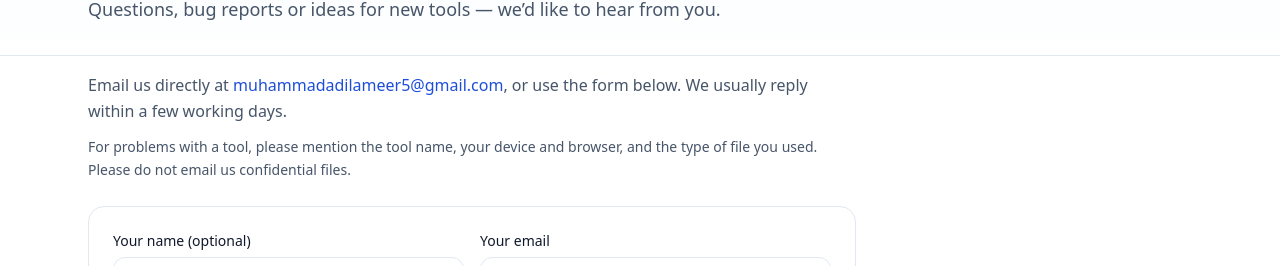
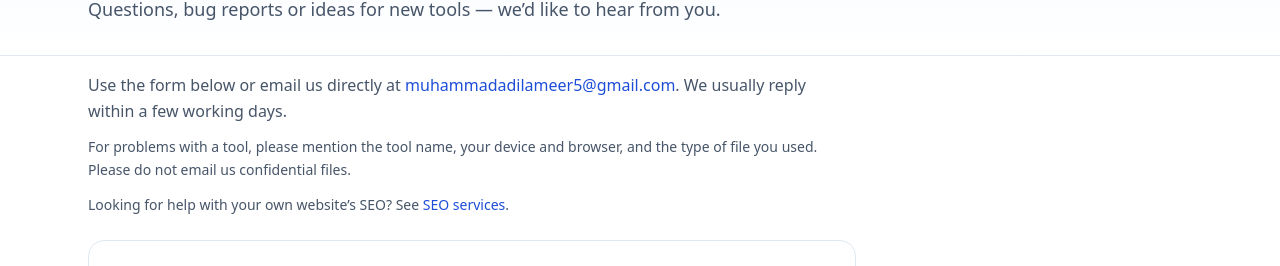
Before and after one commit to muhammadadil-ameer/daily-solutions, a Next.js app: page /contact in a window 1280 px wide. Shown: the part 174-440 px from the top of the page. Built offline with nearby package versions, Linux system fonts and the light colour scheme; no server answers.

Commit message:
Contact page: link to SEO services

```diff
--- a/src/app/contact/page.tsx
+++ b/src/app/contact/page.tsx
@@ -1,4 +1,5 @@
 import type { Metadata } from "next";
+import Link from "next/link";
 import { ContactForm } from "@/components/ContactForm";
 import { StaticPage } from "@/components/StaticPage";
 import { site } from "@/lib/site";
@@ -13,13 +14,16 @@ export default function Contact() {
   return (
     <StaticPage title="Contact Us" path="/contact/" intro="Questions, bug reports or ideas for new tools — we’d like to hear from you.">
       <p>
-        Email us directly at{" "}
-        <a href={`mailto:${site.email}`}>{site.email}</a>, or use the form below. We usually reply within a few
+        Use the form below or email us directly at{" "}
+        <a href={`mailto:${site.email}`}>{site.email}</a>. We usually reply within a few
         working days.
       </p>
       <p className="text-sm">
         For problems with a tool, please mention the tool name, your device and browser, and the type of file you used.
         Please do not email us confidential files.
+      </p>
+      <p className="text-sm">
+        Looking for help with your own website’s SEO? See <Link href="/seo-services/">SEO services</Link>.
       </p>
       <div className="not-prose mt-6">
         <ContactForm />
```
